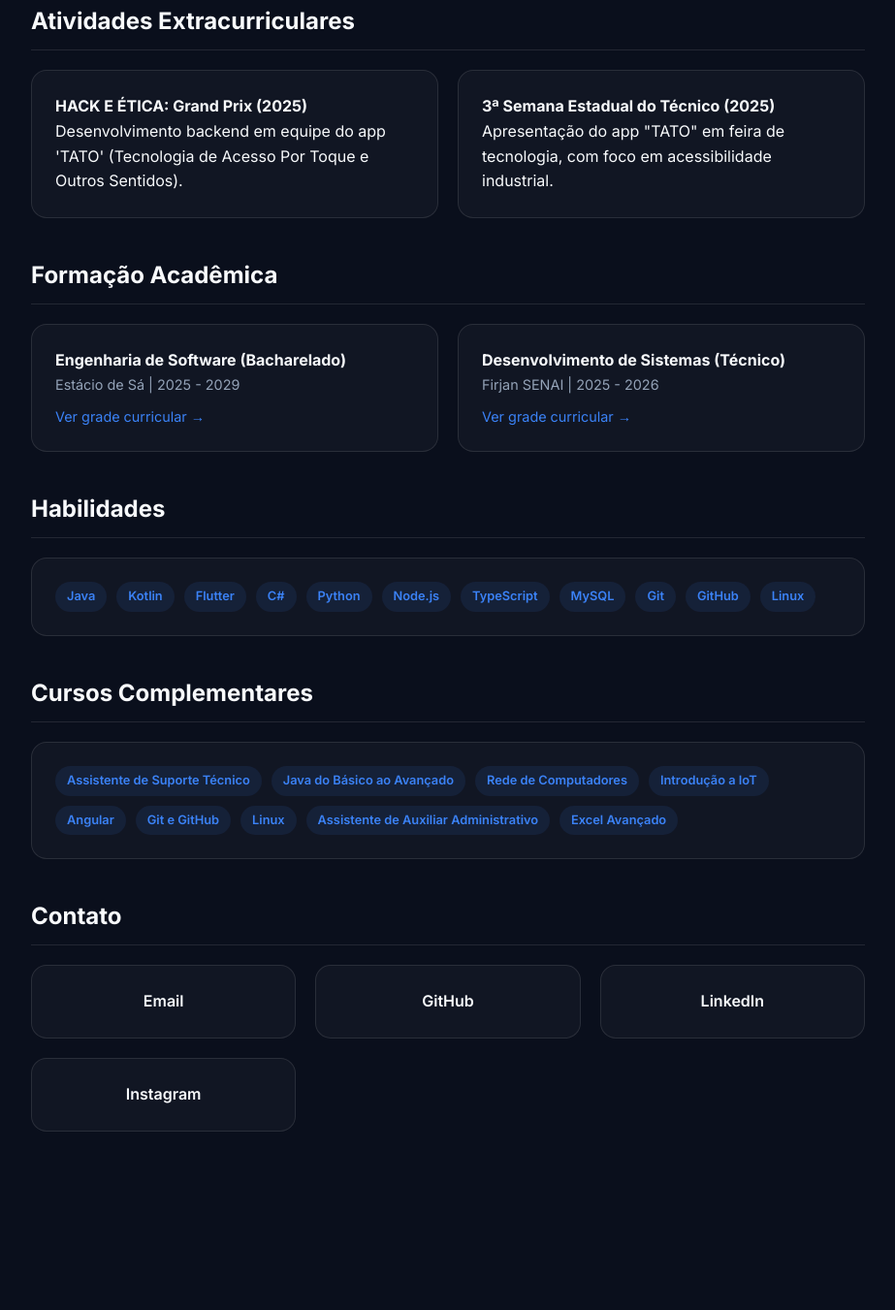
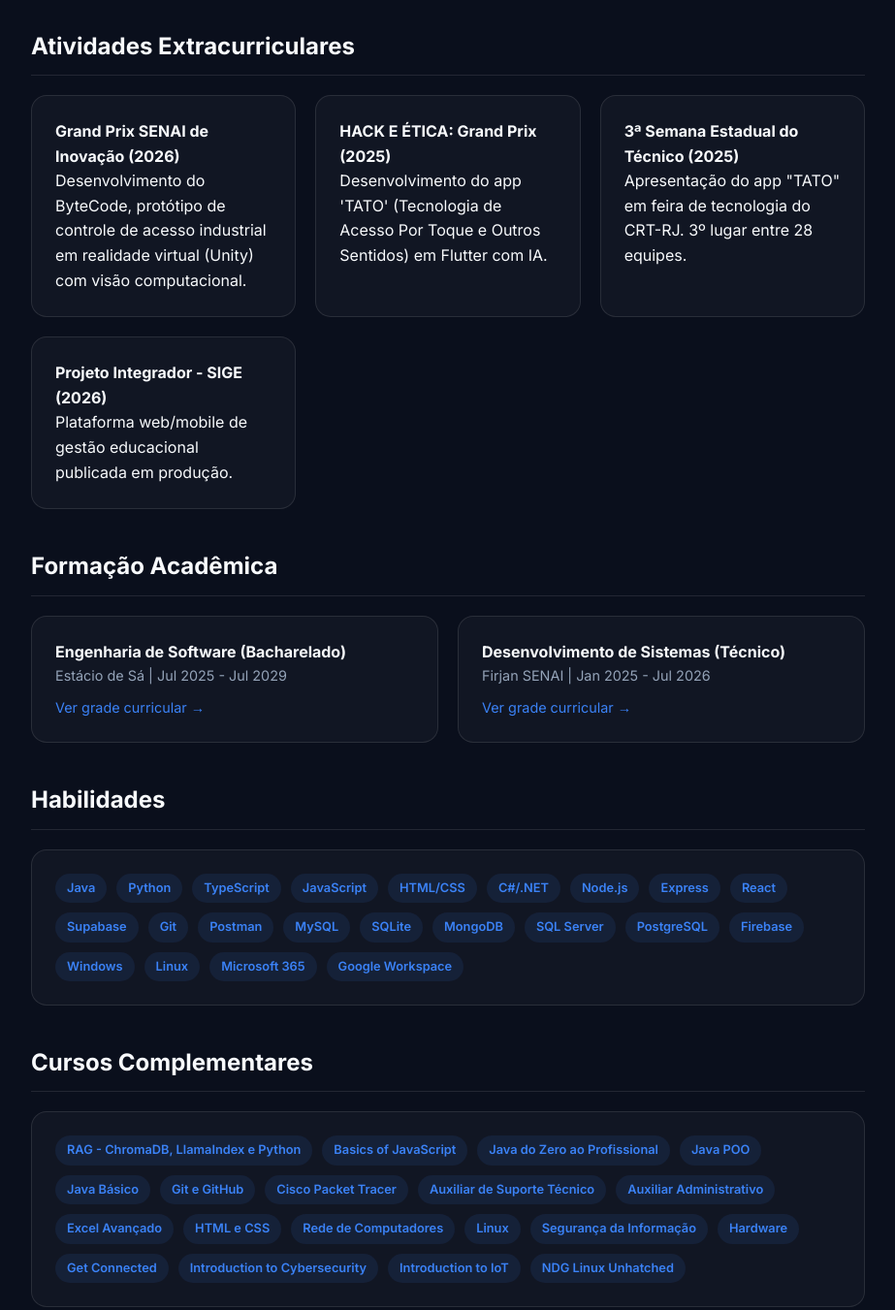
Before and after one commit to Wuzuy/site, a plain HTML site: page index.html in a window 1280 px wide. Shown: the part 1115-2466 px from the top of the page at 97% size, without its empty margins (178-1101 px from the left). Before the commit the page ends 2332 px from the top, so only its background shows below. Drawn offline with Linux system fonts and the light colour scheme.

Commit message:
Atualiza portfólio com dados do currículo de estagiário (Lucas Sandin)

```diff
--- a/index.html
+++ b/index.html
@@ -4,7 +4,7 @@
 <head>
     <meta charset="UTF-8">
     <meta name="viewport" content="width=device-width, initial-scale=1.0">
-    <title>Lucas Matheus - Portfólio</title>
+    <title>Lucas Sandin - Portfólio</title>
     <link href="https://fonts.googleapis.com/css2?family=Inter:wght@300;400;600;700&display=swap" rel="stylesheet">
     <link rel="stylesheet" href="style.css">
 </head>
@@ -26,18 +26,19 @@
 
     <main class="container">
         <header class="hero">
-            <h1>Lucas Matheus</h1>
-            <h2>Desenvolvedor Fullstack & Software Engineer</h2>
+            <h1>Lucas Sandin</h1>
+            <h2>Estagiário em Tecnologia da Informação</h2>
             <p>Duque de Caxias, RJ | Criando soluções modernas e eficientes.</p>
         </header>
 
         <section id="sobre" class="fade-in">
             <h3 class="section-title">Sobre Mim</h3>
             <div class="card">
-                <p>Olá, eu sou o Lucas Matheus (mas pode me chamar de Matheus). Tenho 20 anos, moro em Duque de Caxias
-                    (RJ) e sou apaixonado por criar tecnologia que resolve problemas do mundo real. Atualmente estudo
-                    Engenharia de Software e Desenvolvimento de Sistemas, focando na criação de aplicações eficientes,
-                    com arquitetura limpa e que agreguem valor à vida das pessoas.</p>
+                <p>Olá, eu sou o Lucas Sandin. Tenho 21 anos, moro em Duque de Caxias (RJ) e sou apaixonado por criar
+                    tecnologia que resolve problemas do mundo real. Atualmente curso Bacharelado em Engenharia de
+                    Software na Estácio e sou Técnico em Desenvolvimento de Sistemas pelo Firjan SENAI, com interesse em
+                    Sistemas de Informação, Infraestrutura e Telecomunicação e Atendimento e Suporte. Gosto de atuar
+                    criando aplicações eficientes, com arquitetura limpa e que agreguem valor à vida das pessoas.</p>
             </div>
         </section>
 
@@ -75,13 +76,21 @@
             <h3 class="section-title">Atividades Extracurriculares</h3>
             <div class="grid">
                 <div class="card">
+                    <h4>Grand Prix SENAI de Inovação (2026)</h4>
+                    <p>Desenvolvimento do ByteCode, protótipo de controle de acesso industrial em realidade virtual
+                        (Unity) com visão computacional.</p>
+                </div>
+                <div class="card">
                     <h4>HACK E ÉTICA: Grand Prix (2025)</h4>
-                    <p>Desenvolvimento backend em equipe do app 'TATO' (Tecnologia de Acesso Por Toque e Outros
-                        Sentidos).</p>
+                    <p>Desenvolvimento do app 'TATO' (Tecnologia de Acesso Por Toque e Outros Sentidos) em Flutter com IA.</p>
                 </div>
                 <div class="card">
                     <h4>3ª Semana Estadual do Técnico (2025)</h4>
-                    <p>Apresentação do app "TATO" em feira de tecnologia, com foco em acessibilidade industrial.</p>
+                    <p>Apresentação do app "TATO" em feira de tecnologia do CRT-RJ. 3º lugar entre 28 equipes.</p>
+                </div>
+                <div class="card">
+                    <h4>Projeto Integrador - SIGE (2026)</h4>
+                    <p>Plataforma web/mobile de gestão educacional publicada em produção.</p>
                 </div>
             </div>
         </section>
@@ -91,12 +100,12 @@
             <div class="grid">
                 <div class="card project-card" onclick="openModal('faculdade')">
                     <h4>Engenharia de Software (Bacharelado)</h4>
-                    <p class="text-secondary">Estácio de Sá | 2025 - 2029</p>
+                    <p class="text-secondary">Estácio de Sá | Jul 2025 - Jul 2029</p>
                     <p style="margin-top: 10px; font-size: 0.9em; color: var(--accent);">Ver grade curricular &rarr;</p>
                 </div>
                 <div class="card project-card" onclick="openModal('tecnico')">
                     <h4>Desenvolvimento de Sistemas (Técnico)</h4>
-                    <p class="text-secondary">Firjan SENAI | 2025 - 2026</p>
+                    <p class="text-secondary">Firjan SENAI | Jan 2025 - Jul 2026</p>
                     <p style="margin-top: 10px; font-size: 0.9em; color: var(--accent);">Ver grade curricular &rarr;</p>
                 </div>
             </div>
@@ -106,31 +115,52 @@
             <h3 class="section-title">Habilidades</h3>
             <div class="card tags-container">
                 <span class="tag">Java</span>
-                <span class="tag">Kotlin</span>
-                <span class="tag">Flutter</span>
-                <span class="tag">C#</span>
                 <span class="tag">Python</span>
+                <span class="tag">TypeScript</span>
+                <span class="tag">JavaScript</span>
+                <span class="tag">HTML/CSS</span>
+                <span class="tag">C#/.NET</span>
                 <span class="tag">Node.js</span>
-                <span class="tag">TypeScript</span>
+                <span class="tag">Express</span>
+                <span class="tag">React</span>
+                <span class="tag">Supabase</span>
+                <span class="tag">Git</span>
+                <span class="tag">Postman</span>
                 <span class="tag">MySQL</span>
-                <span class="tag">Git</span>
-                <span class="tag">GitHub</span>
+                <span class="tag">SQLite</span>
+                <span class="tag">MongoDB</span>
+                <span class="tag">SQL Server</span>
+                <span class="tag">PostgreSQL</span>
+                <span class="tag">Firebase</span>
+                <span class="tag">Windows</span>
                 <span class="tag">Linux</span>
+                <span class="tag">Microsoft 365</span>
+                <span class="tag">Google Workspace</span>
             </div>
         </section>
 
         <section id="cursos" class="fade-in">
             <h3 class="section-title">Cursos Complementares</h3>
             <div class="card tags-container">
-                <span class="tag">Assistente de Suporte Técnico</span>
-                <span class="tag">Java do Básico ao Avançado</span>
+                <span class="tag">RAG - ChromaDB, LlamaIndex e Python</span>
+                <span class="tag">Basics of JavaScript</span>
+                <span class="tag">Java do Zero ao Profissional</span>
+                <span class="tag">Java POO</span>
+                <span class="tag">Java Básico</span>
+                <span class="tag">Git e GitHub</span>
+                <span class="tag">Cisco Packet Tracer</span>
+                <span class="tag">Auxiliar de Suporte Técnico</span>
+                <span class="tag">Auxiliar Administrativo</span>
+                <span class="tag">Excel Avançado</span>
+                <span class="tag">HTML e CSS</span>
                 <span class="tag">Rede de Computadores</span>
-                <span class="tag">Introdução a IoT</span>
-                <span class="tag">Angular</span>
-                <span class="tag">Git e GitHub</span>
                 <span class="tag">Linux</span>
-                <span class="tag">Assistente de Auxiliar Administrativo</span>
-                <span class="tag">Excel Avançado</span>
+                <span class="tag">Segurança da Informação</span>
+                <span class="tag">Hardware</span>
+                <span class="tag">Get Connected</span>
+                <span class="tag">Introduction to Cybersecurity</span>
+                <span class="tag">Introduction to IoT</span>
+                <span class="tag">NDG Linux Unhatched</span>
             </div>
         </section>
 
```
